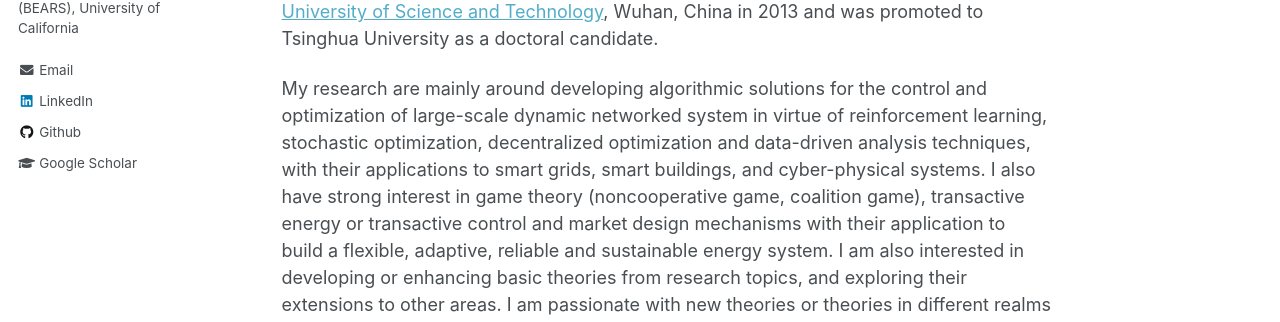
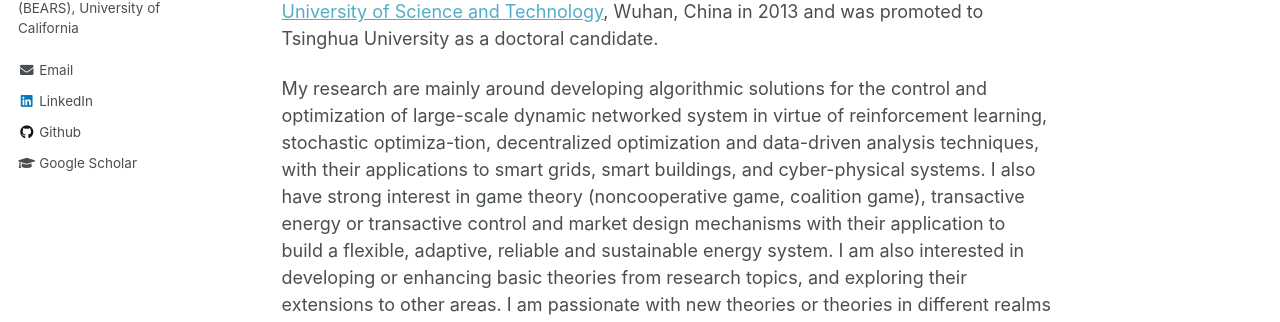
Before and after one commit to yangyu-berkeley/yangyu-berkeley.github.io, a Jekyll site: the page built from _pages/about.md, in a window 1280 px wide and 900 px high. Shown: the part 452-774 px from the top of the window. Built offline with Jekyll 4.4.1, drawn with Linux system fonts in a browser that asks for light colours; some of the changed text lies outside the part shown.

Commit message:
Update about.md

```diff
--- a/_pages/about.md
+++ b/_pages/about.md
@@ -15,7 +15,7 @@ I obtained my PhD in the Department of Automation, [Tsinghua University]( https:
 I got my BS in School of school of Artificial Intelligence and Automation, [Huazhong University of Science and Technology]( http://english.hust.edu.cn/), Wuhan, China in 2013 and was promoted to Tsinghua University as a doctoral candidate.
 
 
-My research are mainly around developing algorithmic solutions for the control and optimization of large-scale dynamic networked system in virtue of reinforcement learning, stochastic optimization, decentralized optimization and  data-driven analysis techniques, with their applications to smart grids, smart buildings, and cyber-physical systems.
+My research are mainly around developing algorithmic solutions for the control and optimization of large-scale dynamic networked system in virtue of reinforcement learning, stochastic optimiza-tion, decentralized optimization and  data-driven analysis techniques, with their applications to smart grids, smart buildings, and cyber-physical systems.
 I also have strong interest in game theory (noncooperative game, coalition game), transactive energy or transactive control and market design mechanisms with their application to build a flexible, adaptive, reliable and sustainable energy system.
 I am also interested in developing or enhancing basic theories from research topics, and exploring their extensions to other areas.
 I am passionate with new theories or theories in different realms and their integration and interdisciplinary to provide better solution for the practical problems.
```
